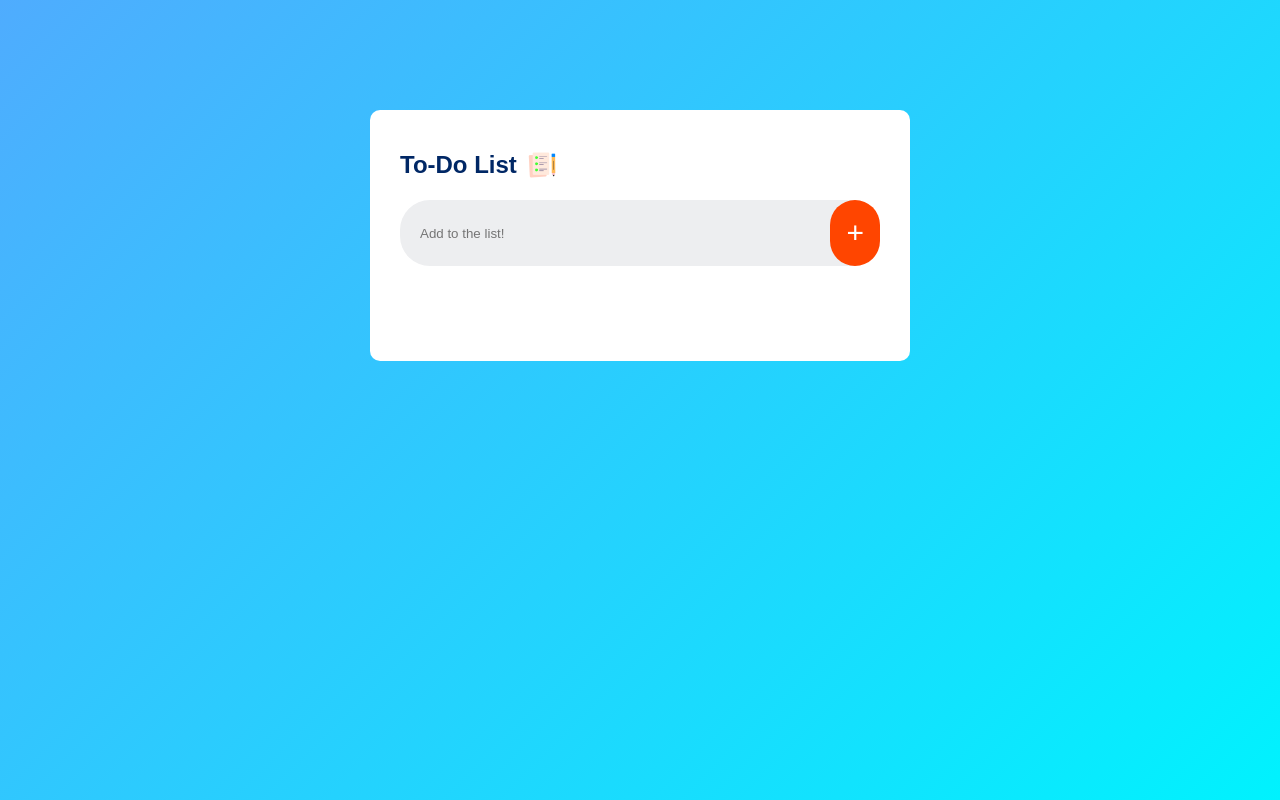
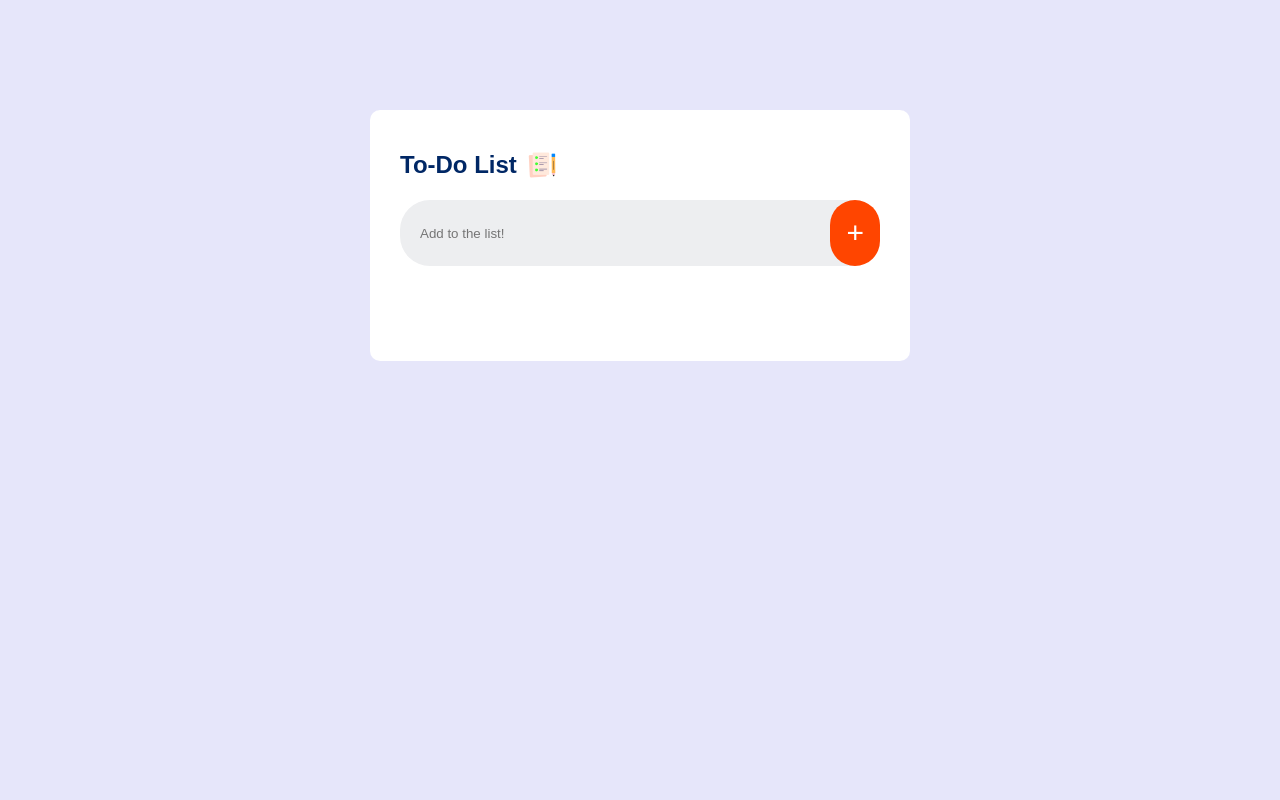
Before and after one commit to Mi01sha01/todo-list-project, a plain HTML site: page index.html in a window 1280 px wide. Drawn offline with Linux system fonts and the light colour scheme.

Commit message:
Update style.css

```diff
--- a/style.css
+++ b/style.css
@@ -7,7 +7,7 @@
 .container{
     width: 100%;
     min-height: 100vh;
-    background: linear-gradient(135deg, #4facfe,#00f2fe);
+    background: lavender;
     padding: 10px;
 }
 .todo-app{
```
